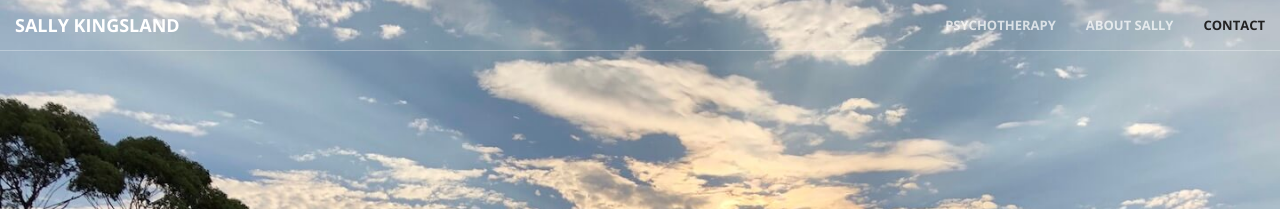
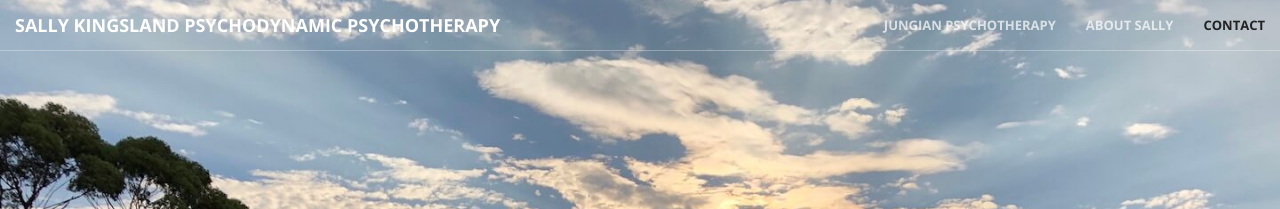
Before and after one commit to sallykingsland/sallykingsland.github.io, a Jekyll site: the page built from index.md, in a window 1280 px wide. Shown: the top 209 px of the page. Built offline with Jekyll 4.4.1, drawn with Linux system fonts in a browser that asks for light colours; our own code applies the rules of GitHub Pages for plain Markdown files.

Commit message:
Including psychodynamic and Jungian in top of page

```diff
--- a/_includes/nav.html
+++ b/_includes/nav.html
@@ -8,14 +8,14 @@
                 <span class="icon-bar"></span>
                 <span class="icon-bar"></span>
             </button>
-            <a class="navbar-brand page-scroll" href="#page-top">Sally Kingsland</a>
+            <a class="navbar-brand page-scroll" href="#page-top">Sally Kingsland Psychodynamic Psychotherapy</a>
         </div>
 
         <!-- Collect the nav links, forms, and other content for toggling -->
         <div class="collapse navbar-collapse" id="bs-example-navbar-collapse-1">
             <ul class="nav navbar-nav navbar-right">
                 <li>
-                    <a class="page-scroll" href="#spiritual-direction">Psychotherapy</a>
+                    <a class="page-scroll" href="#spiritual-direction">Jungian Psychotherapy</a>
                 </li>
                 <li>
                     <a class="page-scroll" href="#about">About Sally</a>
```
